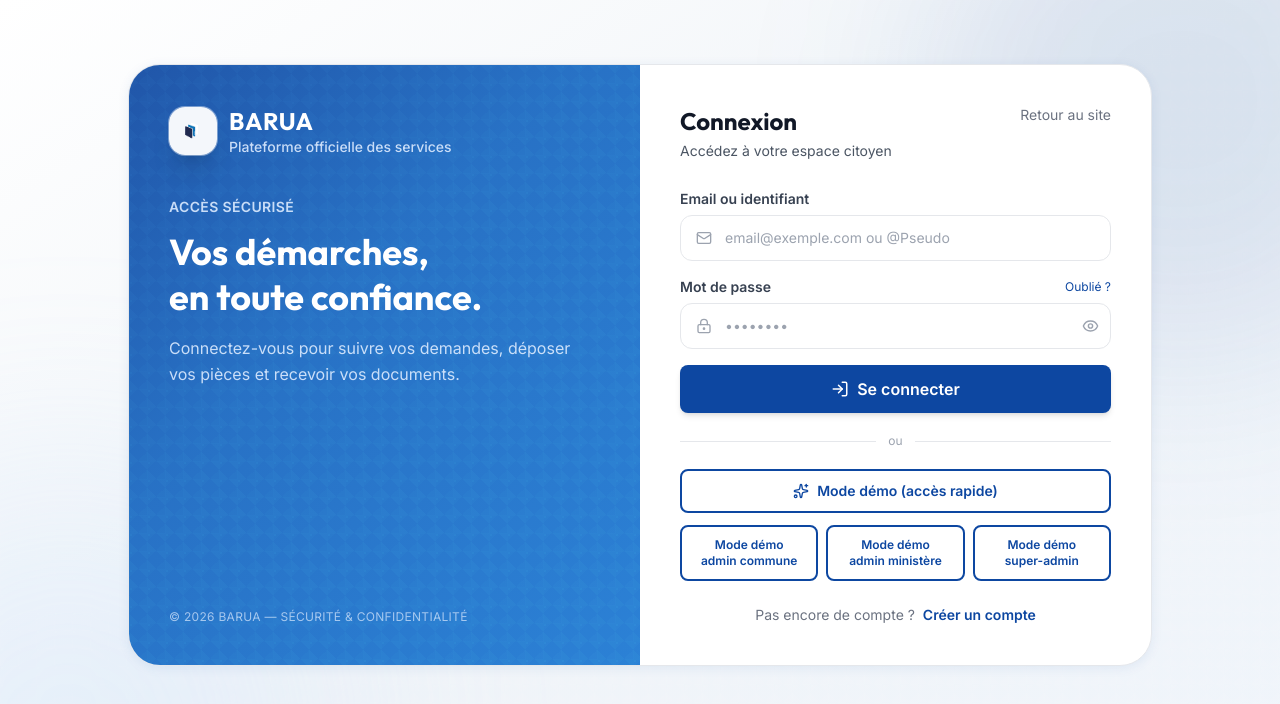
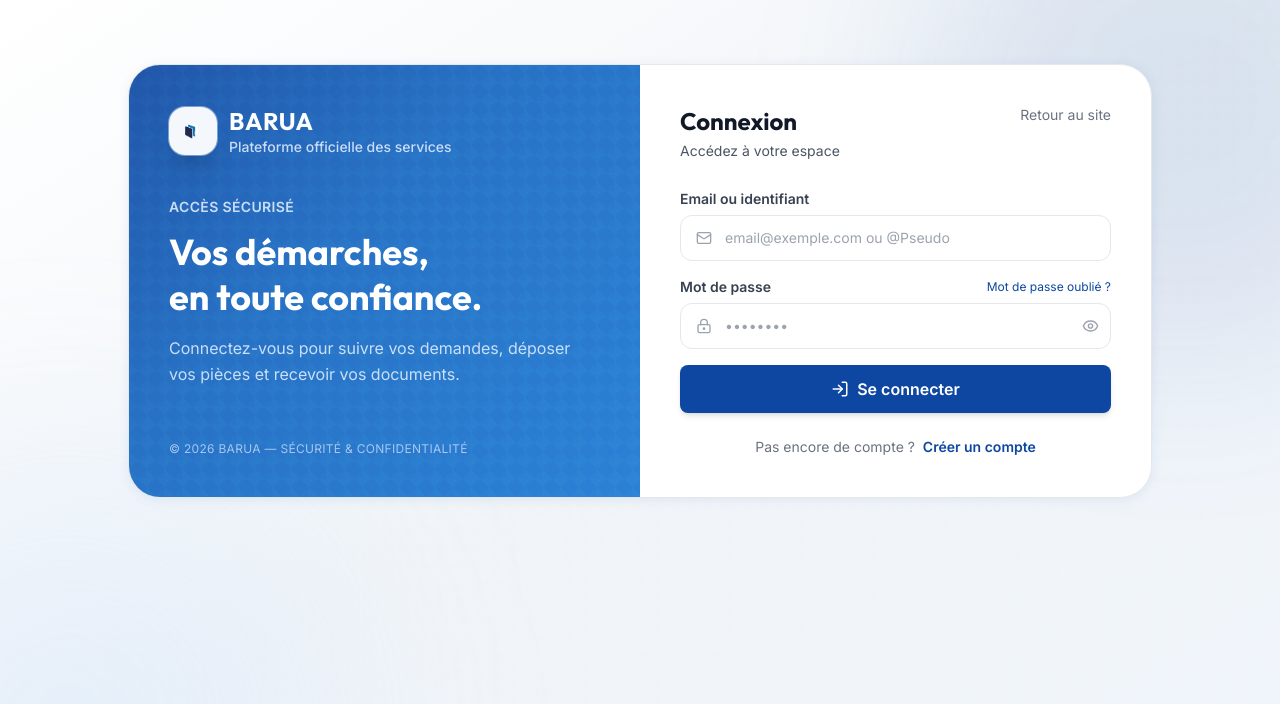
Before and after one commit to EThys/baruaWeb, a Vue app: page /auth/login in a window 1280 px wide. Shown: the top 704 px of the page. Built offline with nearby package versions, Linux system fonts and the light colour scheme.

Commit message:
fix(auth): remove demo login and improve forgot password link

```diff
--- a/src/pages/auth/LoginPage.vue
+++ b/src/pages/auth/LoginPage.vue
@@ -3,7 +3,7 @@
     <div class="flex items-start justify-between gap-4 mb-7">
       <div>
         <h2 class="font-display font-bold text-2xl text-gray-900 mb-1">Connexion</h2>
-        <p class="text-gray-600 text-sm">Accédez à votre espace citoyen</p>
+        <p class="text-gray-600 text-sm">Accédez à votre espace</p>
       </div>
       <RouterLink to="/" class="hidden sm:inline-flex text-sm text-gray-500 hover:text-brand transition-colors">
         Retour au site
@@ -13,13 +13,19 @@
     <form @submit.prevent="handleLogin" class="space-y-4">
       <p
         v-if="route.query.verified === '1'"
-        class="rounded-xl border border-emerald-200 bg-emerald-50 px-4 py-3 text-xs text-emerald-900 mb-4"
+        class="rounded-xl border border-emerald-200 bg-emerald-50 px-4 py-3 text-xs text-emerald-900"
       >
         Votre compte est validé. Vous pouvez vous connecter.
       </p>
       <p
+        v-else-if="route.query.reset === '1'"
+        class="rounded-xl border border-emerald-200 bg-emerald-50 px-4 py-3 text-xs text-emerald-900"
+      >
+        Mot de passe réinitialisé. Connectez-vous avec votre nouveau mot de passe.
+      </p>
+      <p
         v-else-if="route.query.registered === '1'"
-        class="rounded-xl border border-emerald-200 bg-emerald-50 px-4 py-3 text-xs text-emerald-900 mb-4"
+        class="rounded-xl border border-emerald-200 bg-emerald-50 px-4 py-3 text-xs text-emerald-900"
       >
         Compte créé. Un code de vérification a été envoyé à votre adresse e-mail : confirmez-le, puis connectez-vous.
       </p>
@@ -41,7 +47,7 @@
       <div>
         <div class="flex items-center justify-between mb-1.5">
           <label class="form-label !mb-0">Mot de passe</label>
-          <RouterLink to="/auth/forgot-password" class="text-xs text-brand hover:underline">Oublié ?</RouterLink>
+          <RouterLink to="/auth/forgot-password" class="text-xs text-brand hover:underline">Mot de passe oublié ?</RouterLink>
         </div>
         <div class="relative">
           <LockKeyhole :size="16" class="absolute left-4 top-1/2 -translate-y-1/2 text-gray-400" />
@@ -72,29 +78,6 @@
       </button>
     </form>
 
-    <!-- Demo shortcut -->
-    <div class="my-5 flex items-center gap-3">
-      <div class="flex-1 h-px bg-gray-200"></div>
-      <span class="text-xs text-gray-400">ou</span>
-      <div class="flex-1 h-px bg-gray-200"></div>
-    </div>
-    <button @click="demoLogin" class="btn-outline w-full">
-      <Sparkles :size="16" class="text-brand" />
-      Mode démo (accès rapide)
-    </button>
-
-    <div class="mt-3 grid grid-cols-1 sm:grid-cols-3 gap-2">
-      <button @click="demoAdmin('commune_admin')" class="btn-outline w-full text-xs justify-center">
-        Mode démo admin commune
-      </button>
-      <button @click="demoAdmin('ministry_admin')" class="btn-outline w-full text-xs justify-center">
-        Mode démo admin ministère
-      </button>
-      <button @click="demoAdmin('super_admin')" class="btn-outline w-full text-xs justify-center">
-        Mode démo super-admin
-      </button>
-    </div>
-
     <p class="mt-6 text-center text-sm text-gray-500">
       Pas encore de compte ?
       <RouterLink to="/auth/register" class="text-brand font-semibold hover:underline ml-1">Créer un compte</RouterLink>
@@ -105,7 +88,7 @@
 <script setup lang="ts">
 import { ref, reactive } from 'vue'
 import { RouterLink, useRouter, useRoute } from 'vue-router'
-import { AlertCircle, Eye, EyeOff, Loader2, LockKeyhole, LogIn, Mail, Sparkles } from 'lucide-vue-next'
+import { AlertCircle, Eye, EyeOff, Loader2, LockKeyhole, LogIn, Mail } from 'lucide-vue-next'
 import { useAuthStore } from '@/stores/auth'
 import { useUIStore } from '@/stores/ui'
 
@@ -142,7 +125,7 @@ async function handleLogin() {
   try {
     const res = await auth.login({ email: form.email, password: form.password })
     ui.toast.success('Bienvenue !', res.message || `Bonjour ${auth.fullName}`)
-    const redirect = (route.query.redirect as string) || '/dashboard'
+    const redirect = (route.query.redirect as string) || auth.defaultHomeRoute()
     router.push(redirect)
   } catch {
     error.value = auth.error ?? 'Email ou mot de passe incorrect.'
@@ -150,16 +133,4 @@ async function handleLogin() {
     loading.value = false
   }
 }
-
-function demoLogin() {
-  auth.demoLogin()
-  ui.toast.success('Mode démo activé !', 'Bienvenue Emy Mayumbi')
-  router.push('/dashboard')
-}
-
-function demoAdmin(role: 'commune_admin' | 'ministry_admin' | 'super_admin') {
-  auth.demoAdminLogin(role)
-  ui.toast.success('Mode démo activé !', `Connecté en tant que ${role}`)
-  router.push('/admin')
-}
 </script>
```
